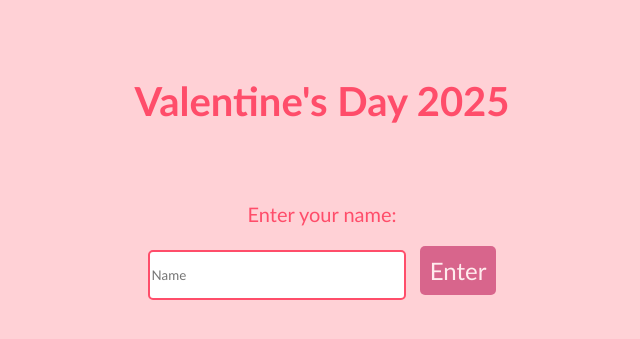
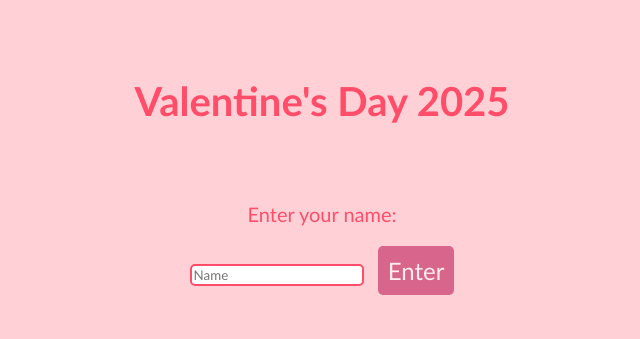
Before and after one commit to mathmaniac88/mathmaniac88.github.io, a Jekyll site: the page valentines2025.html, which Jekyll copies as it is, in a window 1280 px wide. Shown: the top 339 px of the page, without its empty margins (318-958 px from the left). Built offline with Jekyll 4.4.1, drawn with Linux system fonts in a browser that asks for light colours.

Commit message:
Update valentines2025.html

```diff
--- a/valentines2025.html
+++ b/valentines2025.html
@@ -44,8 +44,6 @@ input[type="submit"]:active {
 }
 
 input[type="text"] {
-  width: 250px;
-  height: 44px;
   border-radius: 5px;
   border: 2px solid #ff4d6a;
   font-family: "Trebuchet MS";
@@ -67,7 +65,7 @@ input[type="text"] {
 document.getElementById("nameform").onsubmit = function(e){
   e.preventDefault();
   name = document.getElementById("name").value.toLowerCase();
-  if (name == "dylan" || name == "dylan chow" || name == "dylan chos) {
+  if (name == "dylan" || name == "dylan chow" || name == "dylan chos") {
       document.getElementById("msg").innerHTML = "<p>no dylan, I am NOT oiling up</p>";
   }
 }
```
